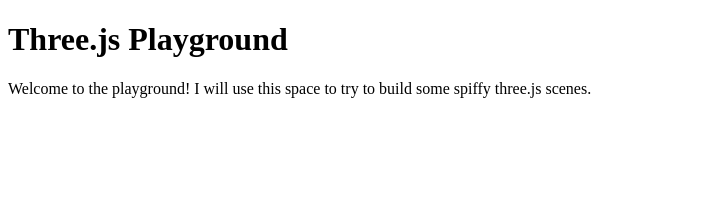
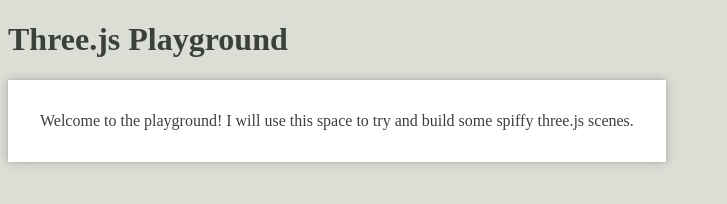
Before and after one commit to rbeen/threejs-playground, a website: page index.html in a window 1280 px wide. Shown: the whole page, without its empty margins (0-727 px from the left). Drawn offline with Linux system fonts and the light colour scheme.

Commit message:
adds some initial styling
using css-vars for colors just to try them out a bit :)

```diff
--- /dev/null
+++ b/css/global.css
@@ -0,0 +1,25 @@
+html {
+  --theme-color-olive: #A3BCB6;
+  --theme-color-greenleaf: #39603D;
+  --theme-color-browngrey: #3C403D;
+  --theme-color-tanly: #DADED4;
+  --theme-color-white: #FFFFFF;
+
+  --theme-background-color: var(--theme-color-tanly);
+  --theme-article-color: var(--theme-color-white);
+  --theme-color: var(--theme-color-browngrey);
+
+  background: var(--theme-background-color);
+  color: var(--theme-color);
+}
+
+article {
+  background: var(--theme-article-color);
+  display: inline-block;
+  padding: 1em 2em;
+  box-shadow:
+    0px 0px 0.7px rgba(0, 0, 0, 0.081),
+    0px 0px 2.2px rgba(0, 0, 0, 0.119),
+    0px 0px 10px rgba(0, 0, 0, 0.2)
+  ;
+}
--- a/index.html
+++ b/index.html
@@ -6,13 +6,17 @@
   <title>Three.js Playground</title>
   <meta name="description" content="">
   <meta name="viewport" content="width=device-width, initial-scale=1">
+
+  <link rel="stylesheet" href="/css/global.css">
 </head>
 
 <body>
   <h1>Three.js Playground</h1>
-  <p>
-    Welcome to the playground! I will use this space to try to build some
-    spiffy three.js scenes.
-  </p>
+  <article>
+    <p>
+      Welcome to the playground! I will use this space to try and build some
+      spiffy three.js scenes.
+    </p>
+  </article>
 </body>
 </html>
```
